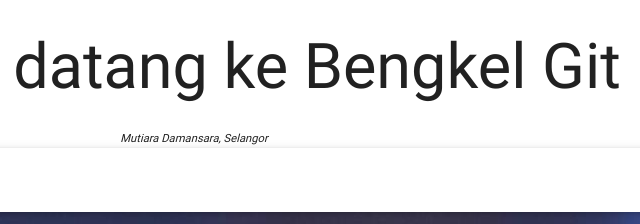
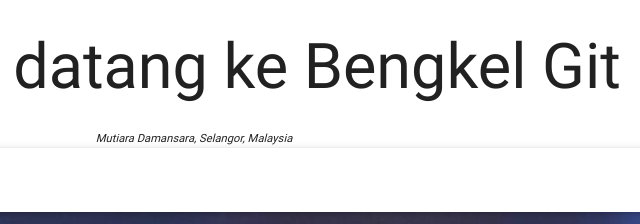
Before and after one commit to khaliqqq/bengkel-git-nef-jomweb-2015-crack-version, a plain HTML site: page index.html in a window 1280 px wide. Shown: the top 224 px of the page, 446-1086 px from the left. Drawn offline with nearby package versions, Linux system fonts and the light colour scheme.

Commit message:
Some changes

```diff
--- a/index.html
+++ b/index.html
@@ -17,7 +17,8 @@
 
 <h1>Selamat datang ke Bengkel Git</h1>
 
-<small><i>Mutiara Damansara, Selangor</i></small>
+<small><i>Mutiara Damansara, Selangor, Malaysia</i></small>
+<br/>
 </center>
 
 
```
